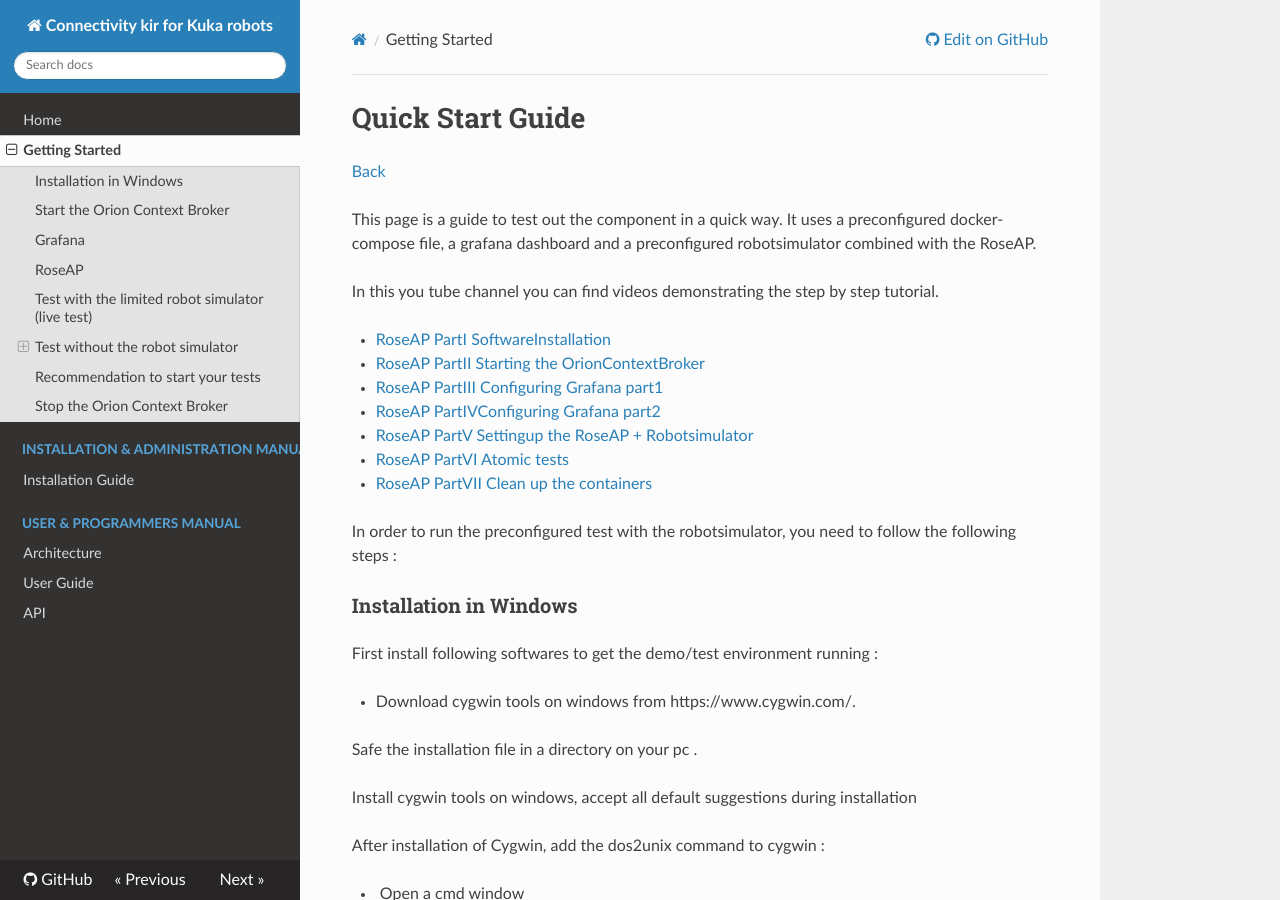
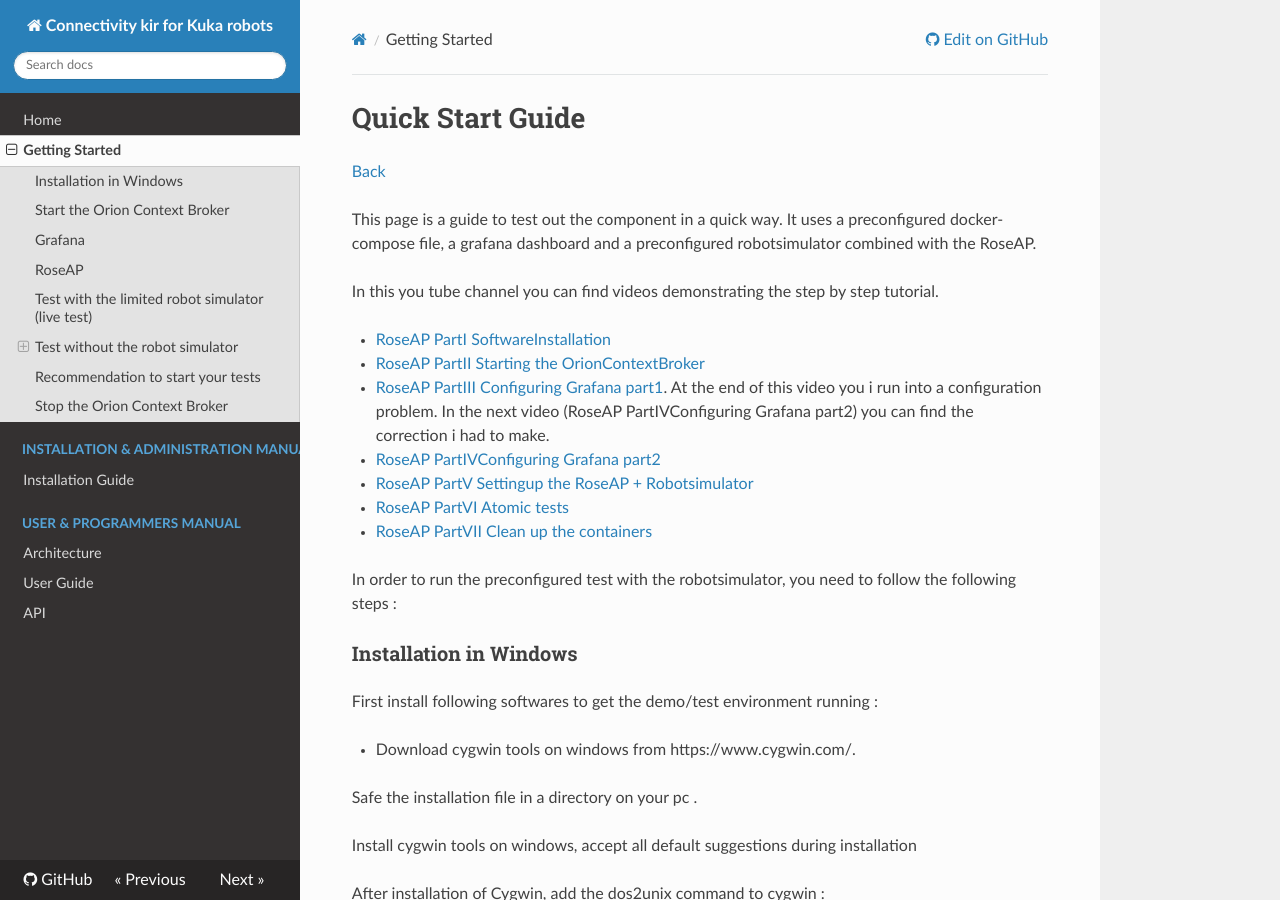
Before and after one commit to ramp-eu/JS2SF, an MkDocs documentation site: the page built from docs/getting-started.md, in a window 1280 px wide and 900 px high. Built offline with MkDocs 1.6.1, drawn with Linux system fonts in a browser that asks for light colours; nearby versions of some CDN libraries; old or Windows-style settings are respelled for this version of MkDocs.

Commit message:
Update getting-started.md

```diff
--- a/docs/getting-started.md
+++ b/docs/getting-started.md
@@ -8,7 +8,7 @@
 
 - [RoseAP PartI SoftwareInstallation](https://www.youtube.com/watch?v=npqQ6tkVAN0)
 - [RoseAP PartII Starting the OrionContextBroker](https://www.youtube.com/watch?v=CTJp41MulPg)
-- [RoseAP PartIII Configuring Grafana part1](https://www.youtube.com/watch?v=ISLZedSzbX0)
+- [RoseAP PartIII Configuring Grafana part1](https://www.youtube.com/watch?v=ISLZedSzbX0). At the end of this video you i run into a configuration problem. In the next video (RoseAP PartIVConfiguring Grafana part2) you can find the correction i had to make.
 - [RoseAP PartIVConfiguring Grafana part2](https://www.youtube.com/watch?v=vVRnSDgO8ZU)
 - [RoseAP PartV Settingup the RoseAP + Robotsimulator](https://www.youtube.com/watch?v=BpVdY4MrLMw)
 - [RoseAP PartVI Atomic tests](https://www.youtube.com/watch?v=Yc3v1ncs2xE)
```
